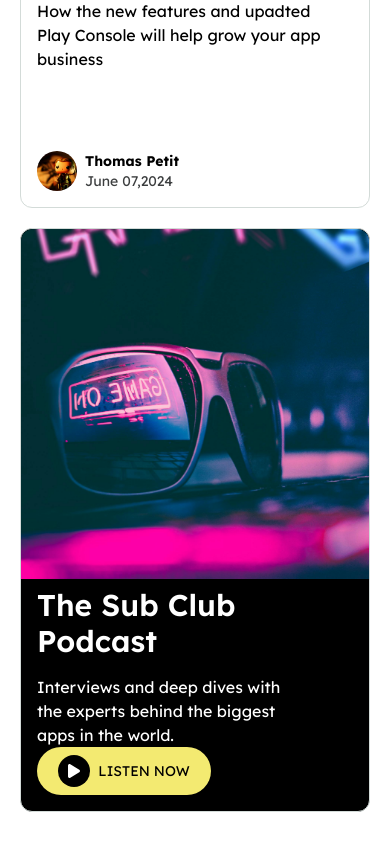
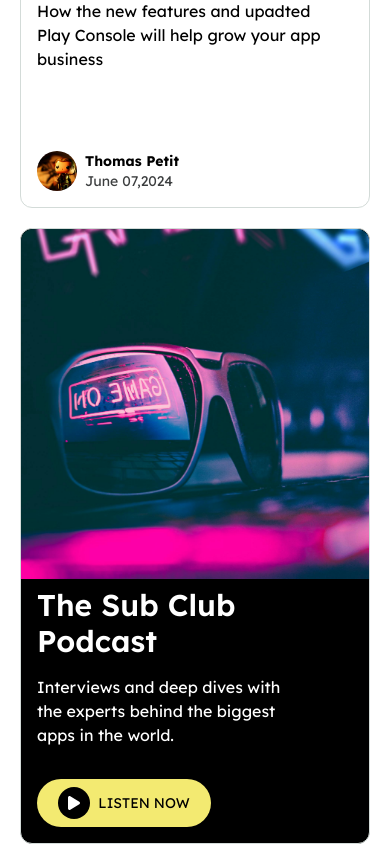
Before and after one commit to aeonaxy-official/ReactTailwindBoilerplate, a React (Create React App) app: page /articles in a window 390 px wide. Shown: the part 3032-3876 px from the top of the page. Before the commit the page ends 3844 px from the top, so only its background shows below. Built offline with nearby package versions, Linux system fonts and the light colour scheme.

Commit message:
updated-code

```diff
--- a/src/Components/Articles/Articles.jsx
+++ b/src/Components/Articles/Articles.jsx
@@ -182,7 +182,7 @@
                                     <p className='text-[16px] w-[80%] text-white'>Interviews and deep dives with the experts behind the biggest apps in the world.</p>
                                 </div>
                             </div>
-                            <div className='flex justify-center items-center w-1/2 md:w-[55%] xl:w-[35%] rounded-full space-x-2 py-2 mx-4   bg-[#f3ea71]'>
+                            <div className='flex justify-center items-center w-1/2 md:w-[55%] xl:w-[35%] rounded-full space-x-2 py-2 mx-4 mt-8 lg:mt-0  bg-[#f3ea71]'>
                                 <div className='rounded-full w-8 h-8 bg-black flex items-center justify-center '>
                                     <FontAwesomeIcon className='text-white ' icon={faPlay} />
                                 </div>
```
